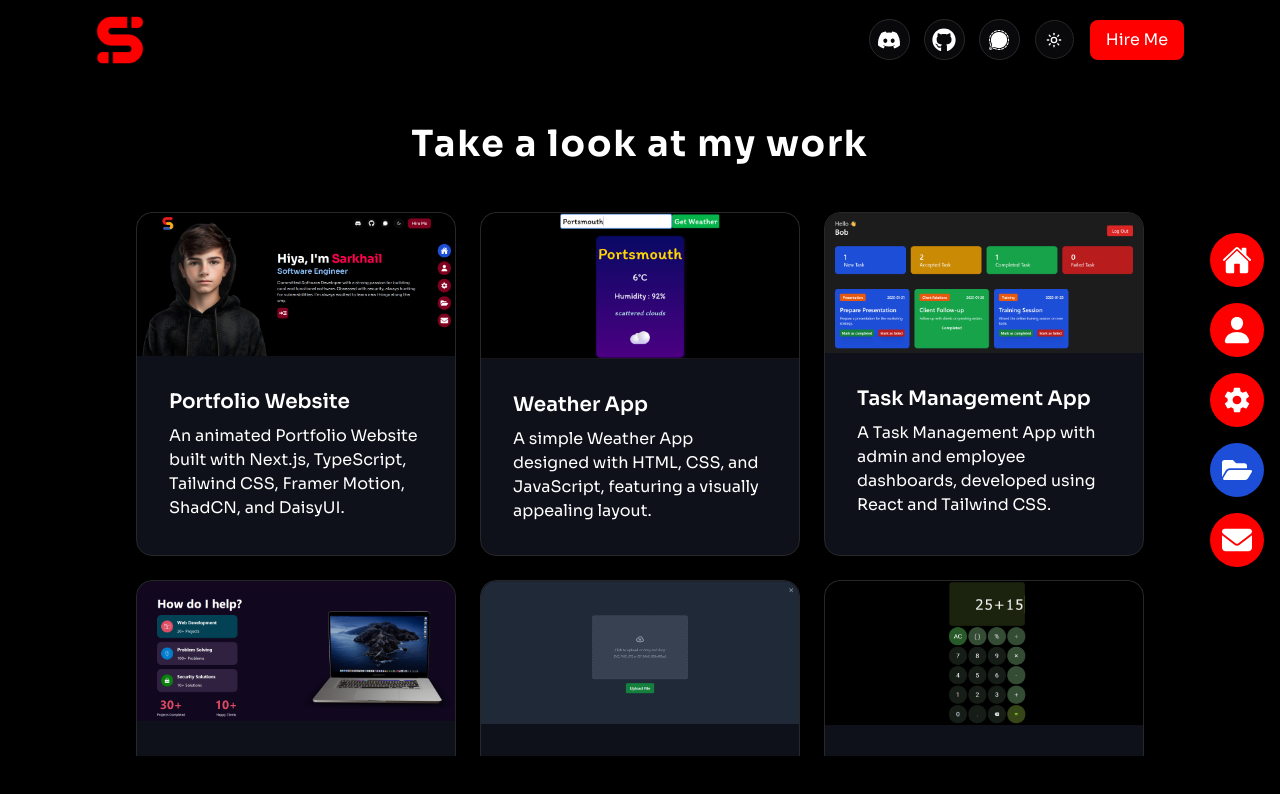
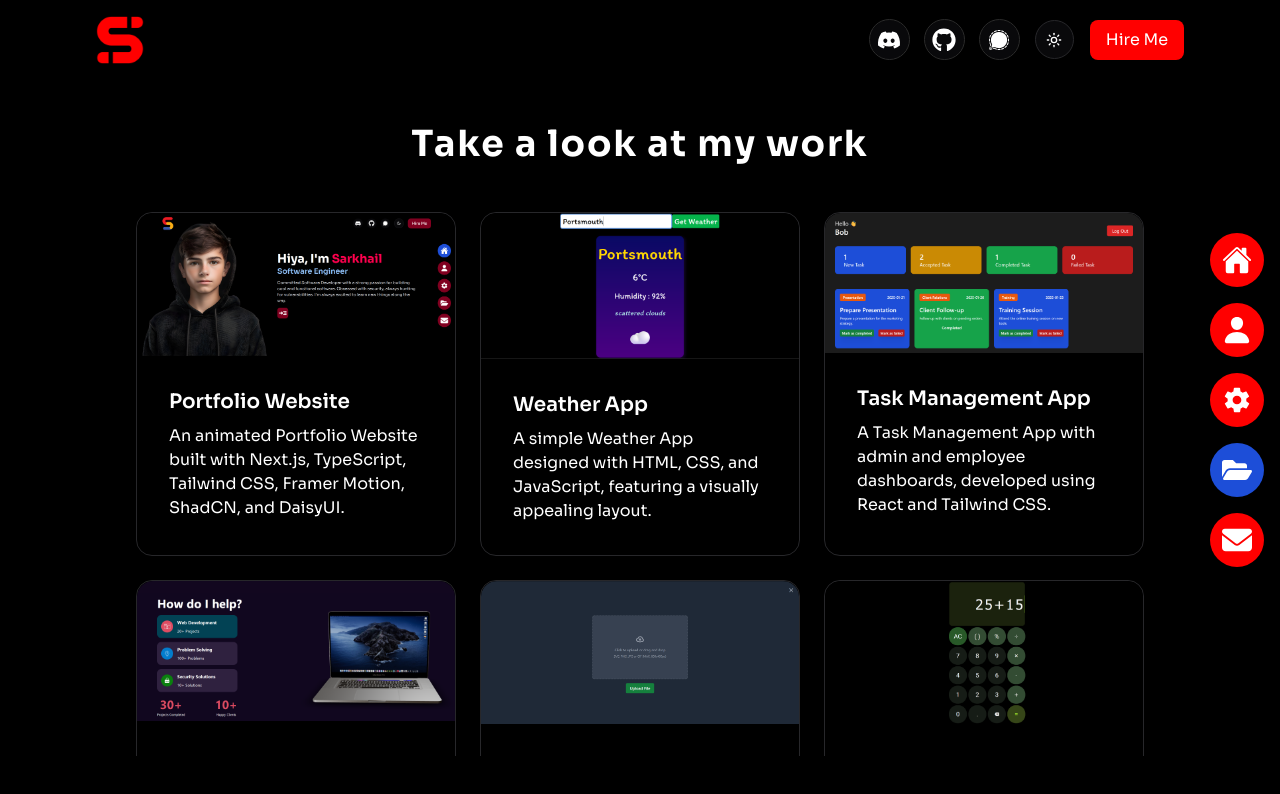
Before and after one commit to sarkhailstorm/personal-portfolio, a Next.js app: page /projects in a window 1280 px wide. Shown: the top 794 px of the page. Built offline with nearby package versions, Linux system fonts and the light colour scheme.

Commit message:
Style(projects page): Update all card colors to black.

```diff
--- a/src/app/projects/page.tsx
+++ b/src/app/projects/page.tsx
@@ -28,7 +28,7 @@ const ProjectsPage = () => {
         {projects.map((project, index) => (
           <motion.div
             key={index}
-            className="relative group card bg-[#0f111a] w-80 border-[1.5px]  shadow-xl overflow-hidden cursor-pointer"
+            className="relative group card bg-[#000000] w-80 border-[1.5px]  shadow-xl overflow-hidden cursor-pointer"
             initial={{ opacity: 0, y: 100 }}
             whileInView={{ opacity: 1, y: 0 }}
             transition={{ duration: 0.8, delay: 0.5 }}
```
